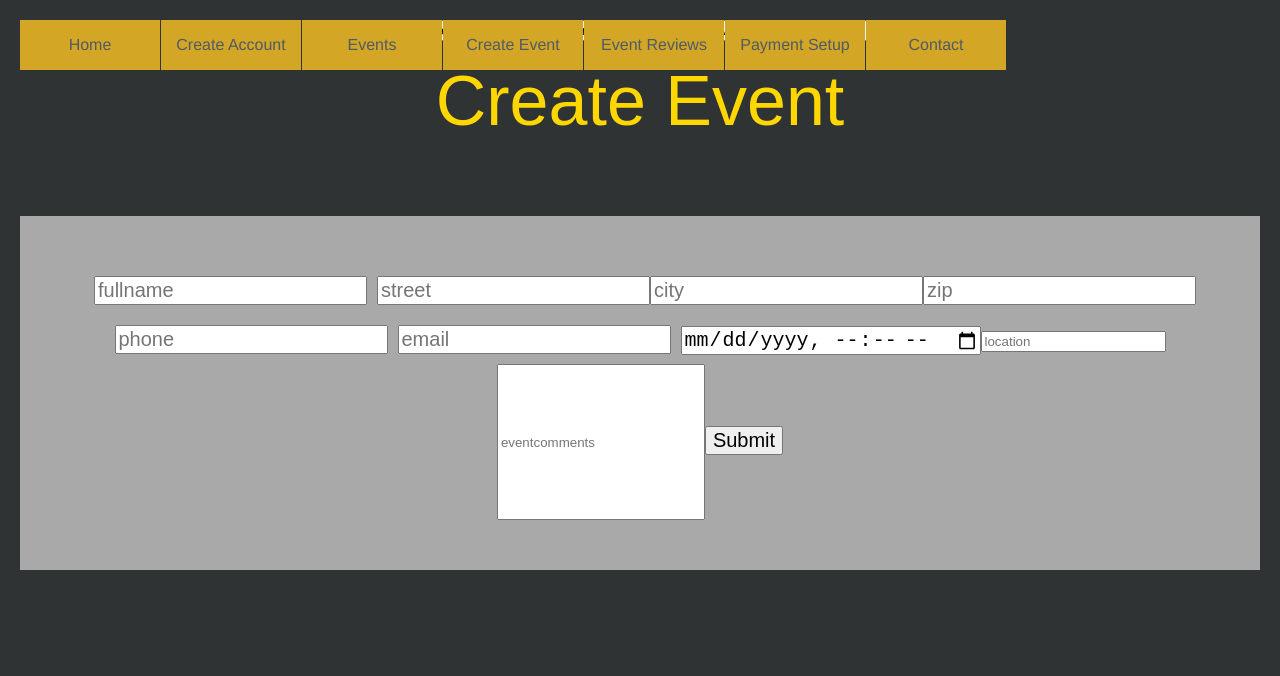
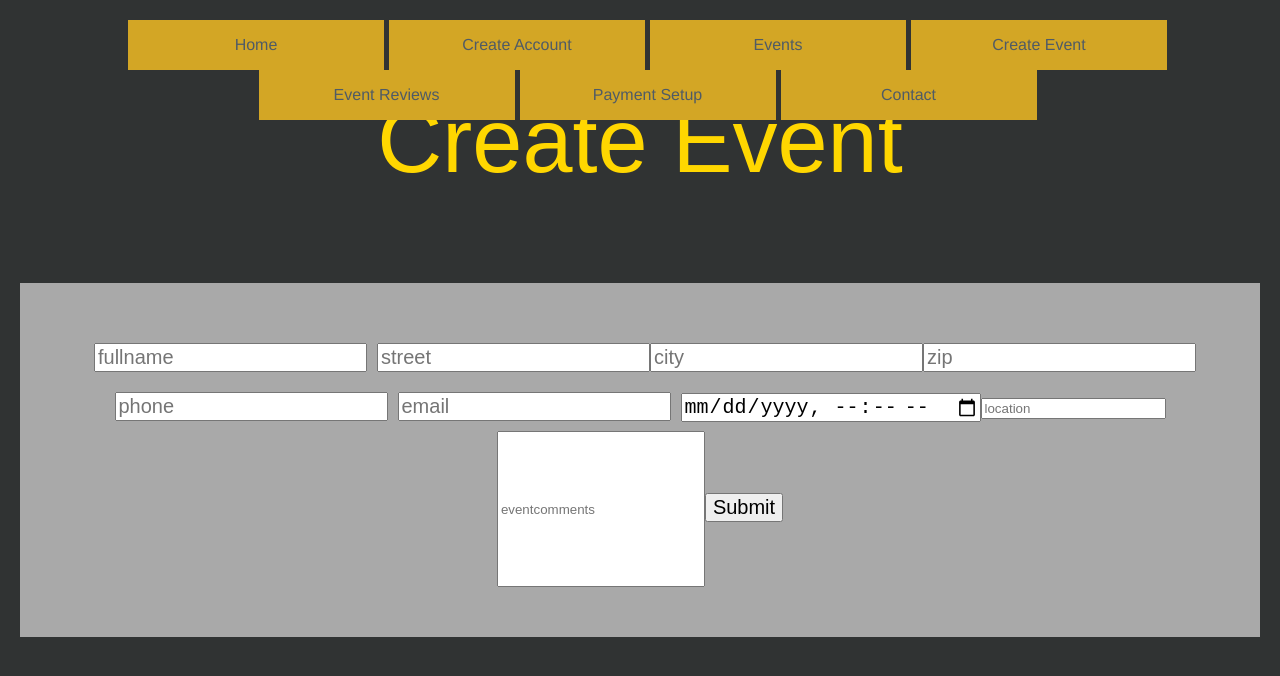
Before and after one commit to rexxtwofour/personalProject, a React (Create React App) app in the folder wstransit_personal/: page /CreateEvent in a window 1280 px wide. Shown: the top 676 px of the page. Built offline with nearby package versions, Linux system fonts and the light colour scheme.

Commit message:
added new navbar

```diff
--- a/wstransit_personal/src/components/Eventreviews/eventreviews.css
+++ b/wstransit_personal/src/components/Eventreviews/eventreviews.css
@@ -19,7 +19,7 @@
 }
 
 .eventText {
-    font-size: 50px;
+    font-size: 90px;
     color: gold;
-    margin-top:20px;
+    margin-top:70px;
 }
--- a/wstransit_personal/src/components/Home/home.css
+++ b/wstransit_personal/src/components/Home/home.css
@@ -4,14 +4,14 @@
  width: 700px;
  height: 700px;
  border-radius: 400px;
- margin-top: 75px;
+ margin-top: 10px;
 }
 
 .westfont {
     color:gold;
     font-family: 'Lucida Sans', 'Lucida Sans Regular', 'Lucida Grande', 'Lucida Sans Unicode', Geneva, Verdana, sans-serif;
-    font-size: 90px;
-    margin-top: 50px;
+    font-size: 130px;
+    margin-top: 70px;
 }
 
 
--- a/wstransit_personal/src/components/Navigation/Navigation.css
+++ b/wstransit_personal/src/components/Navigation/Navigation.css
@@ -17,13 +17,13 @@ ul {
 
 li {
   display:inline-block;
-  float: left;
-  margin-right: 1px;
+  /* float: left; */
+  margin-right: 5px;
 }
 
 li a {
   display:block;
-  min-width:140px;
+  min-width: 16em;
   height: 50px;
   text-align: center;
   line-height: 50px;
@@ -37,36 +37,6 @@ li:hover a {
   background: #ffc53b;
 }
 
-li:hover ul a {
-  background: #f3f3f3;
-  color: #2f3036;
-  height: 40px;
-  line-height: 40px;
-}
-
-li:hover ul a:hover {
-  background: #19c589;
-  color: #fff;
-}
-
-li ul {
-  display: none;
-}
-
-li ul li {
-  display: block;
-  float: none;
-}
-
-li ul li a {
-  width: auto;
-  min-width: 100px;
-  padding: 0 20px;
-}
-
-ul li a:hover + .hidden, .hidden:hover {
-  display: block;
-}
 
 .show-menu {
   font-family: "Helvetica Neue", Helvetica, Arial, sans-serif;
@@ -87,8 +57,8 @@ input[type=checkbox]:checked ~ #menu{
 }
 
 
-/*
-@media (max-width : 760px){
+
+@media(max-width : 760px){
 
   ul {
       position: static;
@@ -107,7 +77,7 @@ input[type=checkbox]:checked ~ #menu{
       display:block;
   }
 
-
+}
 
 
 
--- a/wstransit_personal/src/components/Navigation/Navigation.js
+++ b/wstransit_personal/src/components/Navigation/Navigation.js
@@ -8,41 +8,51 @@ export default function Navigation() {
         <div>
 
 
-
+    <nav>
     <div>
     <label for="show-menu" class="show-menu">Navigation</label>
     <input type="checkbox" id="show-menu" role="button"/>
         <ul id="menu">
 
+        <Link to ="/">
+        <li><a href="/">Home</a></li>
+        </Link>
 
-        <li><a href="#">Home</a></li>
+        <Link to ="/CreateAccount">
+        <li><a href="/CreateAccount">Create Account</a></li>
+        </Link>
+
+         <Link to ="/Events">
+        <li><a href="/Events">Events</a></li>
+        </Link>
 
 
-        <li><a href="#">Create Account</a></li>
+        <Link to ="/CreateEvent">
+        <li><a href="/CreateEvent">Create Event</a></li>
+        </Link>
 
 
-        <li><a href="#">Events</a></li>
+        <Link to ="/EventReviews">
+        <li><a href="/EventReviews">Event Reviews</a></li>
+        </Link>
 
 
-        <li><a href="#">Create Event</a></li>
+        <Link to ="/PaymentSetup">
+        <li><a href="/PaymentSetup">Payment Setup</a></li>
+        </Link>
 
 
-        <li><a href="#">Event Reviews</a></li>
-
-
-        <li><a href="#">Payment Setup</a></li>
-
-
-        <li><a href="#">Contact</a></li>
-
+        <Link to ="/Contact">
+        <li><a href="/Contact">Contact</a></li>
+        </Link>
 
 
     </ul>
 </div>
+</nav>
 
 
-
-            <div className ="navbar">
+            {/* <div className ="navbar">
 
                 <Link to ="/">
                 <button>Home</button>
@@ -81,7 +91,7 @@ export default function Navigation() {
                 <button>Contact</button>
                 </Link>
 
-            </div>
+            </div> */}
 
 
 
--- a/wstransit_personal/src/components/contact/contact.css
+++ b/wstransit_personal/src/components/contact/contact.css
@@ -15,7 +15,7 @@
 .contactTitle {
     font-size: 70px;
     color: gold;
-    margin-top: 20px;
+    margin-top: 90px;
 }
 
 
--- a/wstransit_personal/src/components/createaccount/createaccount.css
+++ b/wstransit_personal/src/components/createaccount/createaccount.css
@@ -15,7 +15,7 @@ height: 500px;
 .createAccount {
     font-size: 90px;
     color: gold;
-    margin-top: 20px;
+    margin-top: 70px;
 }
 
 
--- a/wstransit_personal/src/components/createevent/createevent.css
+++ b/wstransit_personal/src/components/createevent/createevent.css
@@ -1,5 +1,5 @@
 .createEvent {
-    margin-top: 75px;
+    margin-top: 90px;
     background-color: darkgrey;
     padding: 50px;
 
@@ -8,9 +8,9 @@
 }
 
 .createEventTitle{
-    font-size: 70px;
+    font-size: 90px;
     color: gold;
-    margin-top: 20px;
+    margin-top: 70px;
 }
 
 .eventComments {
--- a/wstransit_personal/src/components/events/events.css
+++ b/wstransit_personal/src/components/events/events.css
@@ -43,7 +43,7 @@
     color:gold;
     font-family: 'Lucida Sans', 'Lucida Sans Regular', 'Lucida Grande', 'Lucida Sans Unicode', Geneva, Verdana, sans-serif;
     font-size: 120px;
-    margin-top: 10px;
+    margin-top: 70px;
 }
 
 
--- a/wstransit_personal/src/components/paymentsetup/PaymentSetup.js
+++ b/wstransit_personal/src/components/paymentsetup/PaymentSetup.js
@@ -18,28 +18,33 @@ export default class PaymentSetup extends Component {
 
 
 
-        <p>Full Name</p>
+
         <div className="fullname">
+        Full Name
         <input type="text"/>
         </div>
 
-        <p>Address</p>
+
         <div className="address">
+        Address
         <input type="text"/>
         </div>
 
-        <p>City</p>
+
         <div className="city">
+        City
         <input type="text"/>
         </div>
 
-        <p>Zip</p>
+
         <div className="zip">
+        Zip
         <input type="text"/>
         </div>
 
-        <p>Country</p>
+
         <div className="country">
+        Country
         <input type="text"/>
         </div>
 
@@ -47,22 +52,28 @@ export default class PaymentSetup extends Component {
         <div className="creditcardinfo">Credit Card Info</div>
 
 
-        <p>Credit Card</p>
+
         <div className="creditcardnumber">
-        <input type="text"/>
-        </div>
-        <p>Cvv number</p>
-        <div className="cvvnumber">
+        Credit Card
         <input type="text"/>
         </div>
 
-        <p>Card Holder Name</p>
-        <div className="cardholdername">
+
+
+        <div className="cvvnumber">
+        Cvv number
         <input type="text"/>
         </div>
 
-        <p>Expriration Date</p>
+
+        <div className="cardholdername">
+        Card Holder Name
+        <input type="text"/>
+        </div>
+
+
         <div className="expirationdate">
+        Expriration Date
         <input type="text"/>
         </div>
 
--- a/wstransit_personal/src/components/paymentsetup/paymentsetup.css
+++ b/wstransit_personal/src/components/paymentsetup/paymentsetup.css
@@ -1,14 +1,62 @@
 .paymentlayout {
-margin-top: 50px;
+
 color: gold;
 background-color: darkgray;
-font-size: 20px;
+
 }
 
 
 
 .payment {
-    font-size: 50px;
+    margin-top: 70px;
+    font-size: 90px;
     color: gold;
     padding: 30px;
 }
+
+.billinginfo {
+    margin-top: 40px;
+    padding-top: 80px;
+    font-size: 50px;
+}
+
+.fullname {
+
+}
+
+.address {
+
+}
+
+.city {
+
+}
+
+.zip {
+
+}
+
+.country{
+
+}
+
+.creditcardinfo {
+    font-size: 40px;
+}
+
+
+.creditcardnumber {
+
+}
+
+.cvvnumber {
+
+}
+
+.cardholdername {
+
+}
+
+expirationdate {
+
+}
```
